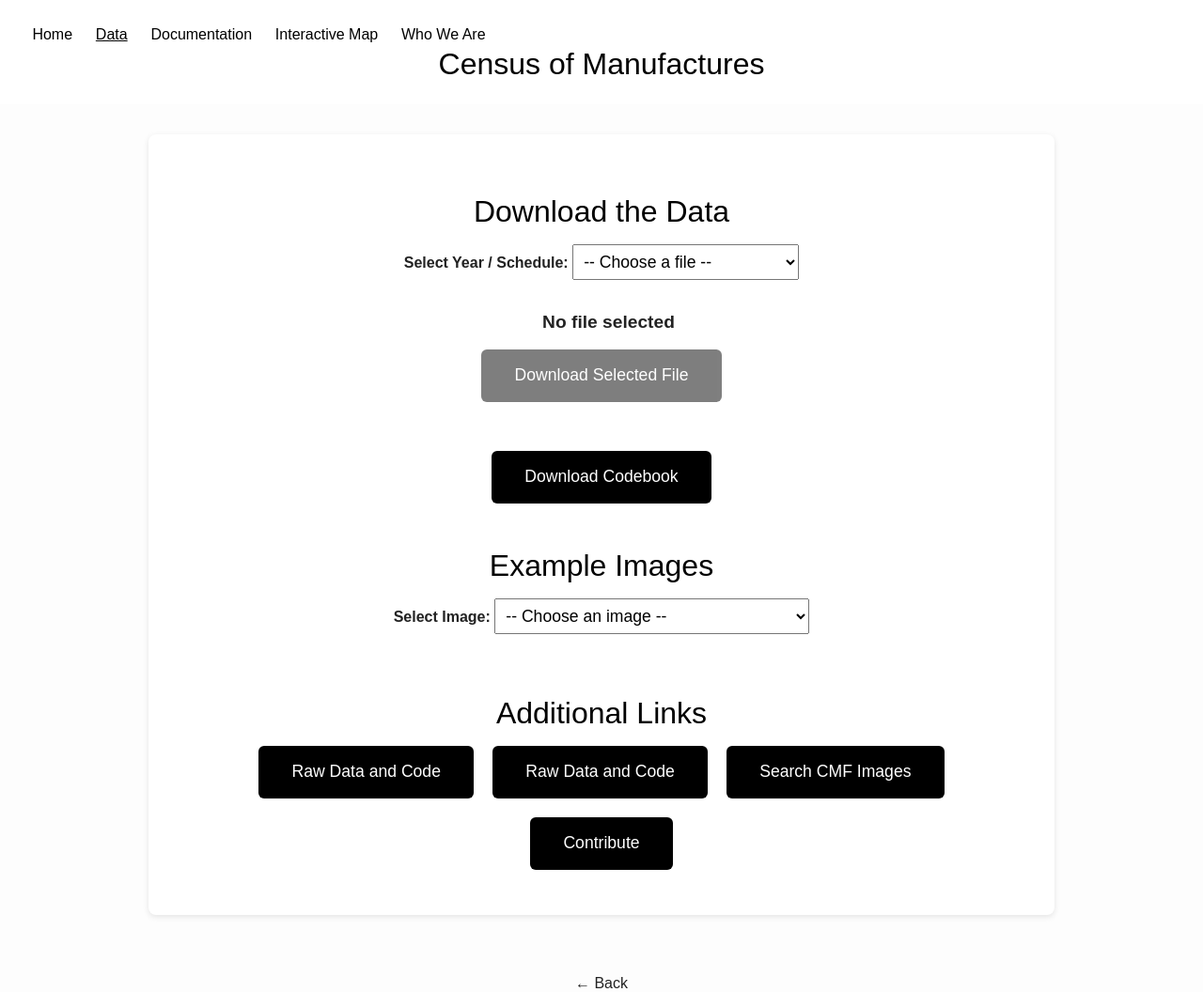
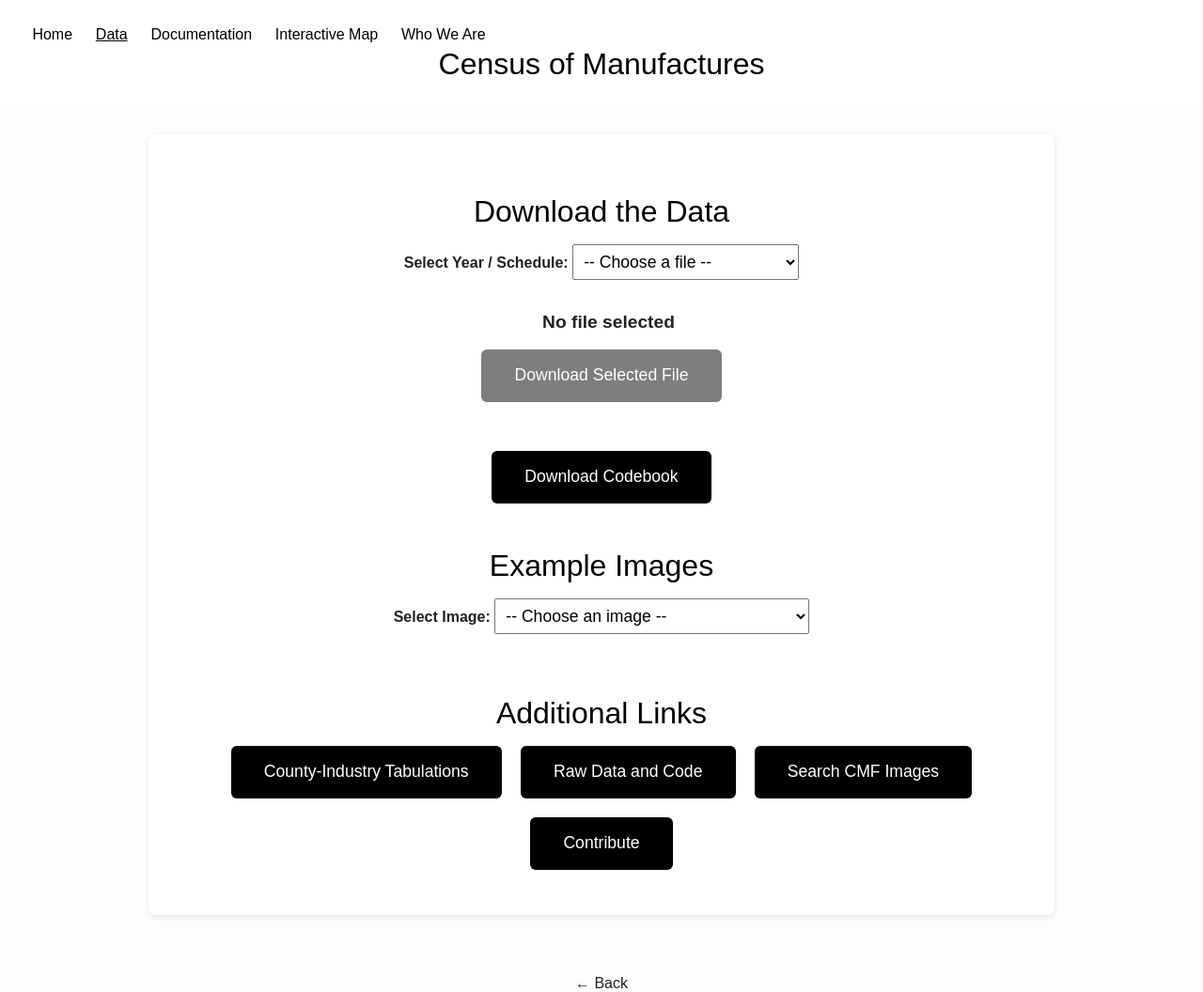
Before and after one commit to allen-otterstrom/CMF_data, a Jekyll site: the page built from get-data.md, in a window 1280 px wide. Shown: the whole page at 94% size. Built offline with Jekyll 4.4.1, drawn with Linux system fonts in a browser that asks for light colours.

Commit message:
Update get-data.md

```diff
--- a/get-data.md
+++ b/get-data.md
@@ -55,8 +55,8 @@ title: Get the Data
 # Additional Links
 
 <div class="button-grid">
+  <a class="button" href="{{ '/count-ind-tab' | relative_url }}">County-Industry Tabulations</a>
   <a class="button" href="{{ '/raw_data_code' | relative_url }}">Raw Data and Code</a>
-  <a class="button" href="{{ '/count-ind-tab' | relative_url }}">Raw Data and Code</a>
   <a class="button" href="{{ '/search' | relative_url }}">Search CMF Images</a>
   <a class="button" href="{{ '/add-on' | relative_url }}" class="button">Contribute</a>
 </div>
```
